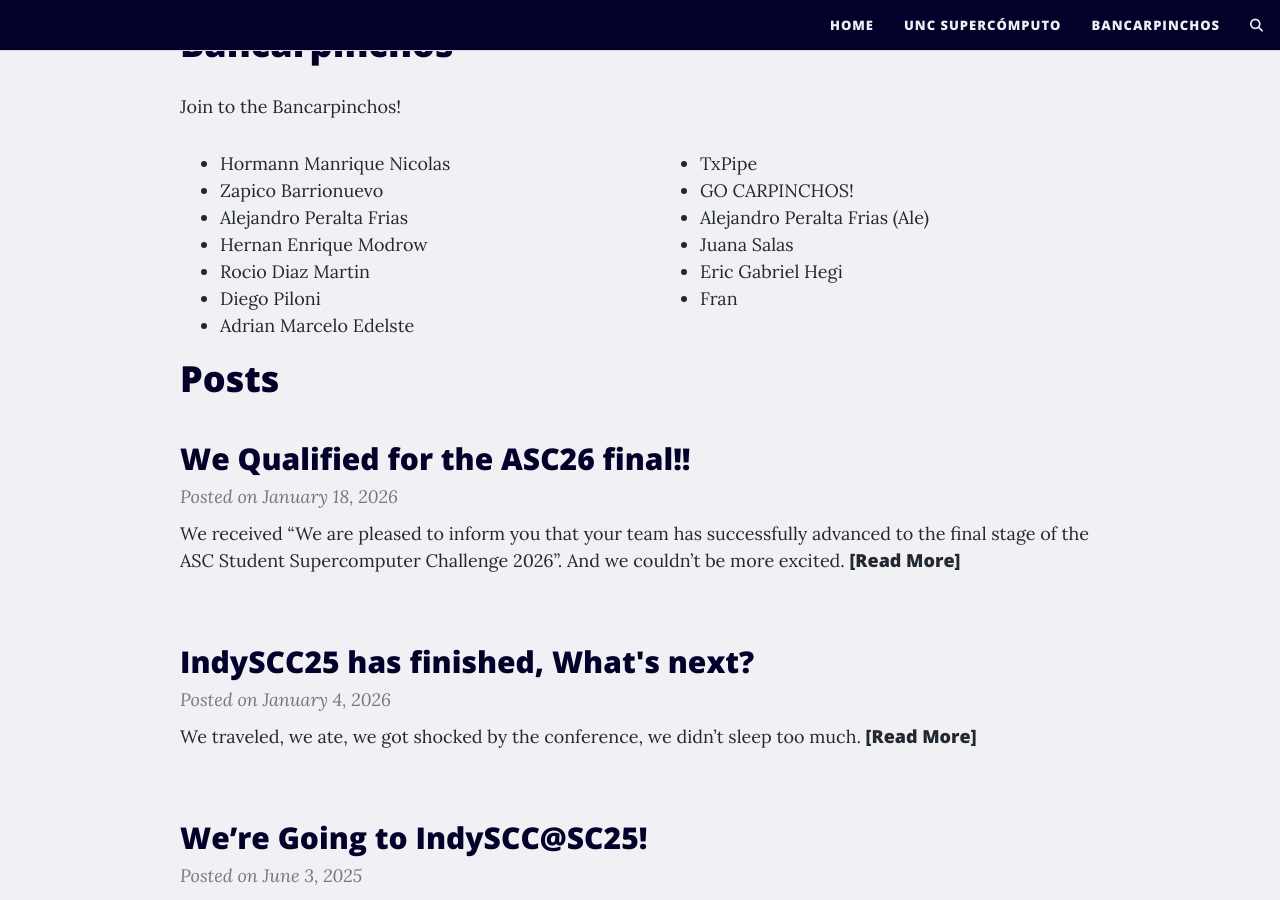
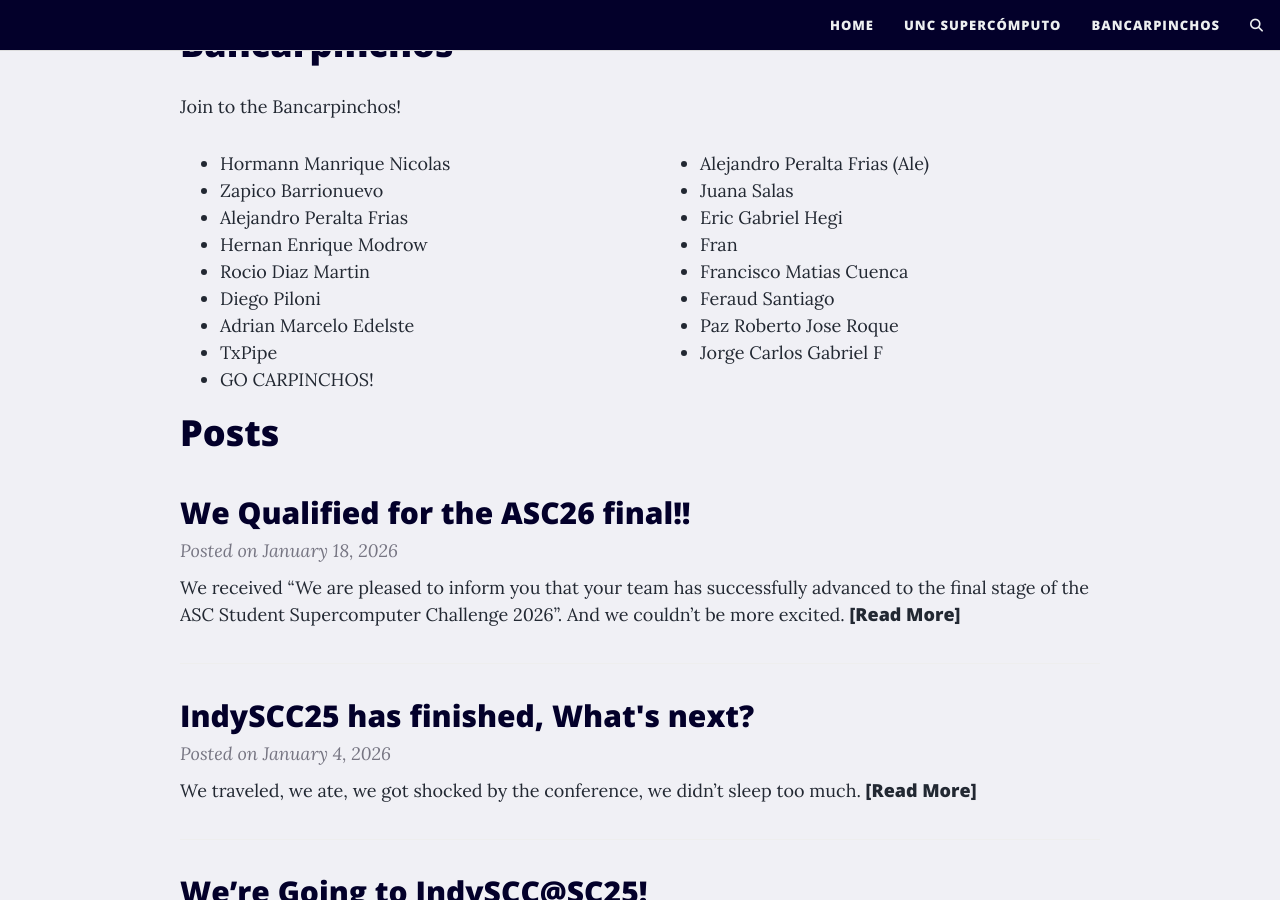
Before and after one commit to CarpinchosTeam/CarpinchosTeam.github.io, a Jekyll site: the page built from index.md, in a window 1280 px wide and 900 px high, scrolled down 3184 px. Built offline with Jekyll 4.4.1, drawn with Linux system fonts in a browser that asks for light colours; comment, search, counter and statistics services are not loaded.

Commit message:
home: update bancapinchos

```diff
--- a/index.md
+++ b/index.md
@@ -51,6 +51,10 @@ Join to the Bancarpinchos!
 - Juana Salas
 - Eric Gabriel Hegi
 - Fran
+- Francisco Matias Cuenca
+- Feraud Santiago
+- Paz Roberto Jose Roque
+- Jorge Carlos Gabriel F
 </div>
 
 # Posts
```
